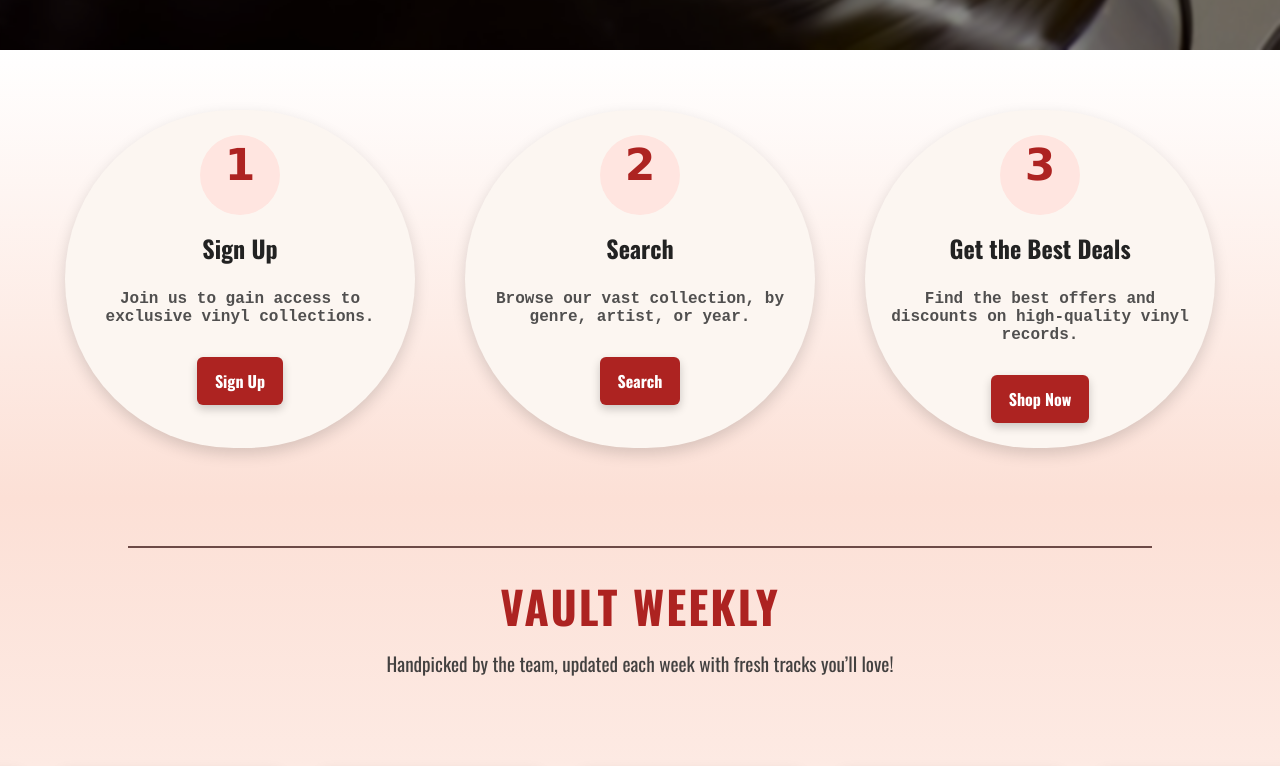
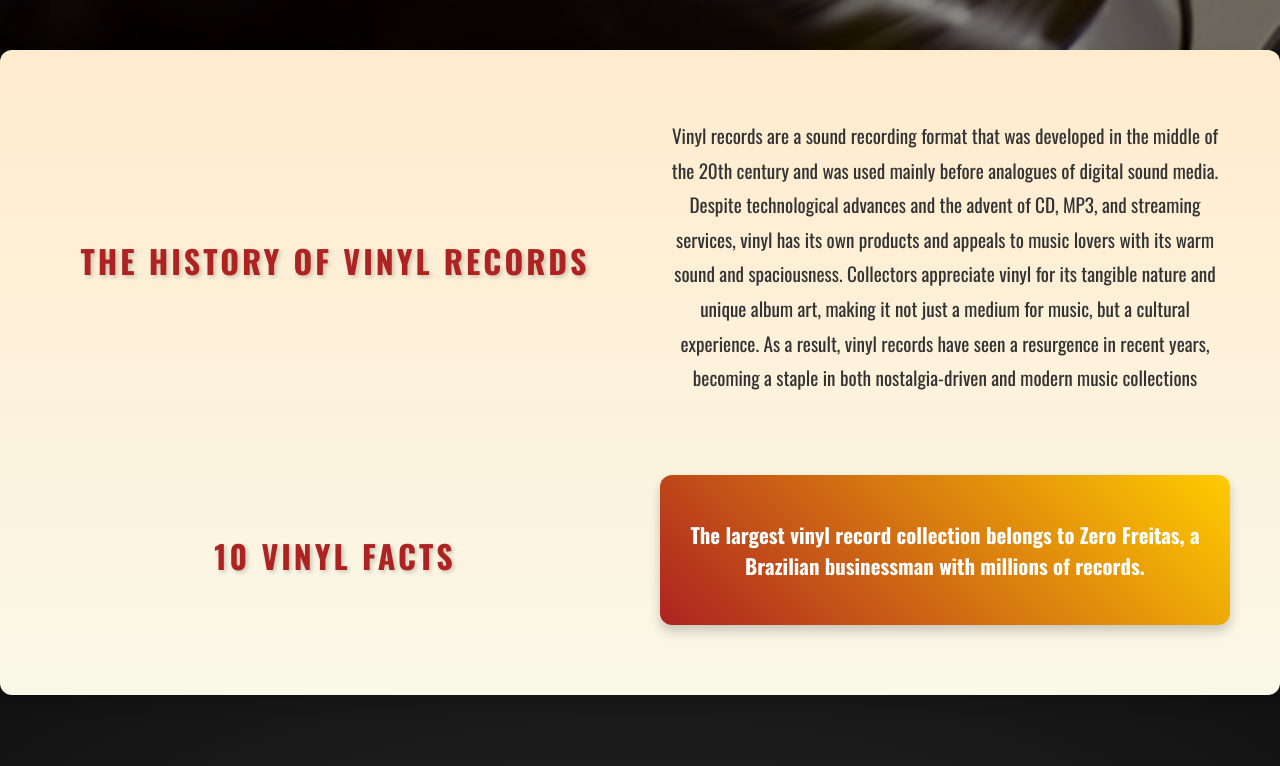
Before and after one commit to minankk/TEAMPROJECT_TEAM2, a React (Create React App) app: page / in a window 1280 px wide. Shown: the part 740-1506 px from the top of the page. Built offline with nearby package versions, Linux system fonts and the light colour scheme.

Commit message:
to keep all chnages backed up in transfer

```diff
--- a/src/LandingPage.js
+++ b/src/LandingPage.js
@@ -2,6 +2,8 @@ import React, { useState, useEffect, useRef } from "react";
 import "./LandingPage.css";
 import ReviewCarousel from "./ReviewCarousel";
 import VinylGenres from "./VinylGenres";
+import VinylHistory from "./VinylHistory";
+
 
 // Import Hero Section Images
 import Recordstore from "./assets/recordstore.jpg";
@@ -108,27 +110,11 @@ function LandingPage() {
         <img src={images[currentImage]} alt="Vinyl Collection" className="hero-image fade-image" />
       </section>
 
-      {/* Steps Section */}
-      <section className="steps-section">
-        <div className="step">
-          <div className="step-number">1</div>
-          <h3>Sign Up</h3>
-          <p>Join us to gain access to exclusive vinyl collections.</p>
-          <button onClick={() => window.location.href = "/signup"}>Sign Up</button>
-        </div>
-        <div className="step">
-          <div className="step-number">2</div>
-          <h3>Search</h3>
-          <p>Browse our vast collection, by genre, artist, or year.</p>
-          <button>Search</button>
-        </div>
-        <div className="step">
-          <div className="step-number">3</div>
-          <h3>Get the Best Deals</h3>
-          <p>Find the best offers and discounts on high-quality vinyl records.</p>
-          <button onClick={() => window.location.href = "/products"}>Shop Now</button>
-        </div>
-      </section>
+          {/* vinyl history section */}
+          <VinylHistory />
+
+          {/* Customer Reviews Section */}
+          <ReviewCarousel />
 
       {/* Staff Picks - Infinite Scrolling Carousel */}
       <section className="staff-picks">
@@ -160,9 +146,6 @@ function LandingPage() {
         </div>
       </section>
 
-      {/* Customer Reviews Section */}
-      <ReviewCarousel />
-
       {/* Vinyl Genre Showcase */}
       <VinylGenres />
     </div>
--- /dev/null
+++ b/src/VinylHistory.css
@@ -0,0 +1,100 @@
+#vinyl-history {
+  background-color: #ffffff;
+  color: #121212;
+  padding: 50px;
+  font-family: Oswald, sans-serif;
+  border-radius: 12px;
+  box-shadow: 0 6px 15px rgba(0, 0, 0, 0.15);
+  overflow: hidden;
+  position: relative;
+  display: grid;
+  grid-template-columns: 1fr 1fr;
+  align-items: center;
+  gap: 40px;
+  background: linear-gradient(#ffebcd, #faf8e8);
+}
+
+.vinyl-history-content {
+  display: flex;
+  flex-direction: column;
+  justify-content: center;
+  text-align: left;
+  padding: 20px;
+  background: linear-gradient(135deg, #f5f5f5 0%, #e6e6e6 100%);
+  border-radius: 12px;
+  box-shadow: 0 4px 8px rgba(0, 0, 0, 0.1);
+}
+
+.vinyl-history-image {
+  width: 100%;
+  max-height: 400px;
+  object-fit: cover;
+  border-radius: 12px;
+  box-shadow: 0 6px 12px rgba(0, 0, 0, 0.2);
+  transition: transform 0.3s ease-in-out;
+}
+
+.vinyl-history-image:hover {
+  transform: scale(1.05);
+}
+
+#vinyl-history h2, #vinyl-history h3 {
+  font-size: 2rem;
+  text-transform: uppercase;
+  letter-spacing: 3px;
+  margin-bottom: 20px;
+  color: #ad2321;
+  text-shadow: 2px 2px 4px rgba(0, 0, 0, 0.2);
+}
+
+#vinyl-history p {
+  font-size: 1.2rem;
+  line-height: 1.8;
+  color: #333;
+}
+
+#vinyl-facts {
+  list-style-type: none;
+  padding: 20px;
+  margin-top: 20px;
+  height: 100px;
+  display: flex;
+  justify-content: center;
+  align-items: center;
+  position: relative;
+  font-size: 1.3rem;
+  font-weight: bold;
+  text-align: center;
+  color: #fff;
+  background: linear-gradient(45deg, #ad2321, #ffcc00);
+  padding: 25px;
+  border-radius: 12px;
+  box-shadow: 0 6px 12px rgba(0, 0, 0, 0.2);
+  animation: pop-in 0.5s ease-in-out;
+}
+
+#vinyl-facts li {
+  padding: 15px 25px;
+  font-size: 1.3rem;
+  transition: opacity 0.5s ease-in-out, transform 0.5s ease-in-out;
+  position: absolute;
+  width: 100%;
+  opacity: 0;
+  transform: translateY(20px);
+}
+
+#vinyl-facts li:first-child {
+  opacity: 1;
+  transform: translateY(0);
+}
+
+@keyframes pop-in {
+  0% {
+    transform: scale(0.8);
+    opacity: 0;
+  }
+  100% {
+    transform: scale(1);
+    opacity: 1;
+  }
+}
--- /dev/null
+++ b/src/VinylHistory.js
@@ -0,0 +1,62 @@
+import "./VinylHistory.css";
+import { useEffect, useState } from "react";
+
+const facts = [
+    "The world’s first LP was *Mendelssohn’s Violin Concerto in E Minor*, released in 1948 by Columbia Records.",
+    "Vinyl records are made from PVC (polyvinyl chloride), giving them durability and flexibility.",
+    "The longest vinyl record ever made was a 90-minute album by The Flaming Lips.",
+    "The most expensive vinyl ever sold was a rare copy of *The Beatles’ White Album*, which went for $790,000.",
+    "Colored vinyl and picture discs were originally used as promotional gimmicks but became collector favorites.",
+    "Before LPs, 78 RPM records could only hold about 3-4 minutes per side.",
+    "Vinyl records can be cut in custom shapes, including hearts, triangles, and even skulls.",
+    "Some modern turntables use laser technology to read vinyl without touching the grooves.",
+    "The 'wow and flutter' effect in vinyl playback comes from minor speed variations in the turntable.",
+    "Records pressed in Japan are known for their exceptional quality due to the purity of the vinyl used.",
+    "Glow-in-the-dark and scented vinyl records exist as novelty items.",
+    "Jack White’s album *Lazaretto* includes hidden tracks that play at different speeds.",
+    "Some records have secret messages etched into the runout groove.",
+    "In the 1970s, vinyl was used to create flexi-discs, ultra-thin records printed on paper or plastic.",
+    "The largest vinyl record collection belongs to Zero Freitas, a Brazilian businessman with millions of records."
+];
+
+const VinylHistory = () => {
+    const [currentFactIndex, setCurrentFactIndex] = useState(0);
+    const [randomFacts, setRandomFacts] = useState([]);
+
+    useEffect(() => {
+        const shuffledFacts = [...facts].sort(() => 0.5 - Math.random()).slice(0, 10);
+        setRandomFacts(shuffledFacts);
+        let factIndex = 0;
+
+        const interval = setInterval(() => {
+            setCurrentFactIndex(factIndex);
+            factIndex = (factIndex + 1) % shuffledFacts.length;
+        }, 4000); // Change fact every 3 seconds
+
+        return () => clearInterval(interval);
+    }, []);
+
+    return (
+        <section id="vinyl-history">
+            <h2>The History of Vinyl Records</h2>
+            <p>
+            Vinyl records are a sound recording format that was developed in the
+            middle of the 20th century and was used mainly before analogues of
+            digital sound media. Despite technological advances and the advent
+            of CD, MP3, and streaming services, vinyl has its own products and
+            appeals to music lovers with its warm sound and spaciousness.
+            Collectors appreciate vinyl for its tangible nature and unique album art,
+            making it not just a medium for music, but a cultural experience.
+            As a result, vinyl records have seen a resurgence in recent years,
+            becoming a staple in both nostalgia-driven and modern music collections
+            </p>
+
+            <h3>10 Vinyl Facts</h3>
+            <ul id="vinyl-facts">
+                {randomFacts.length > 0 && <li key={currentFactIndex}>{randomFacts[currentFactIndex]}</li>}
+            </ul>
+        </section>
+    );
+};
+
+export default VinylHistory;
```
Also changed, not shown: src/LandingPage.css (+3 -5 lines), 2 other files (tests, documents, lock files or other folders).
